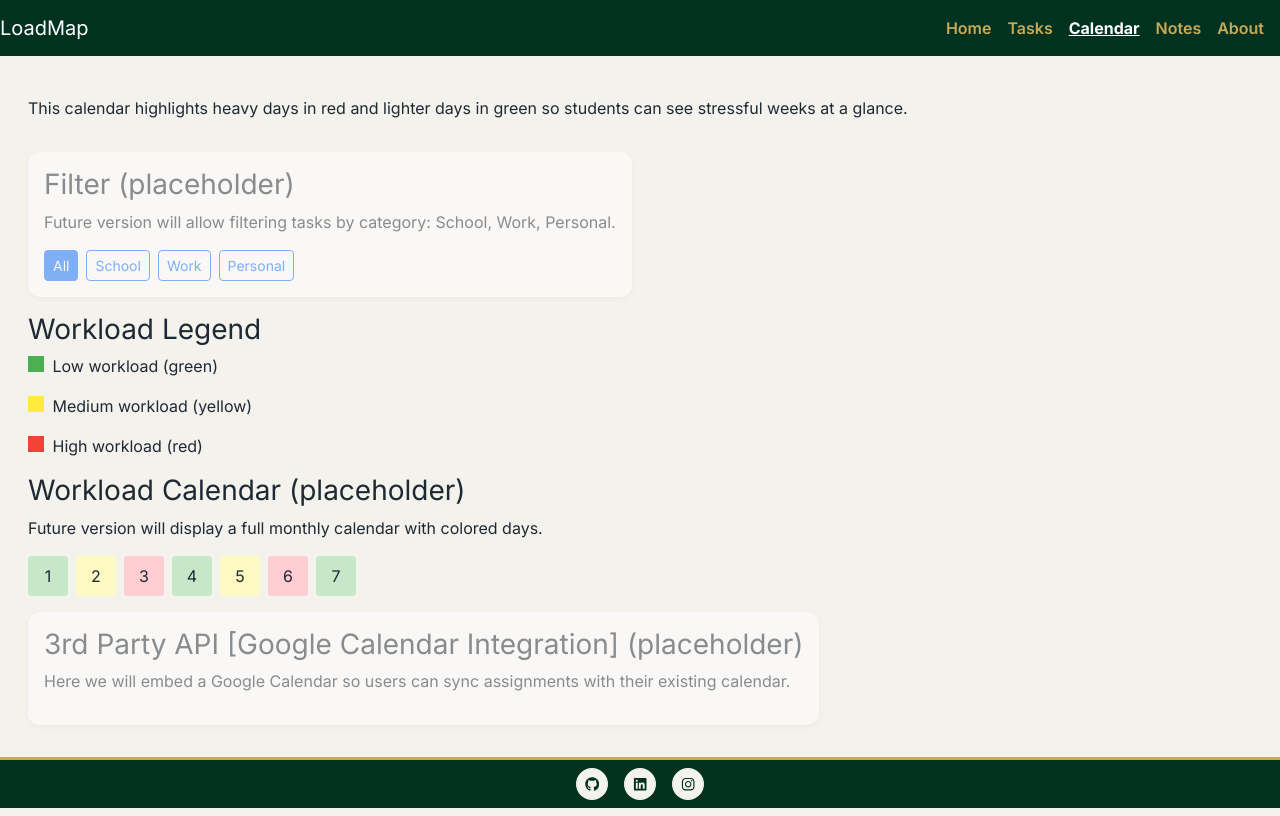
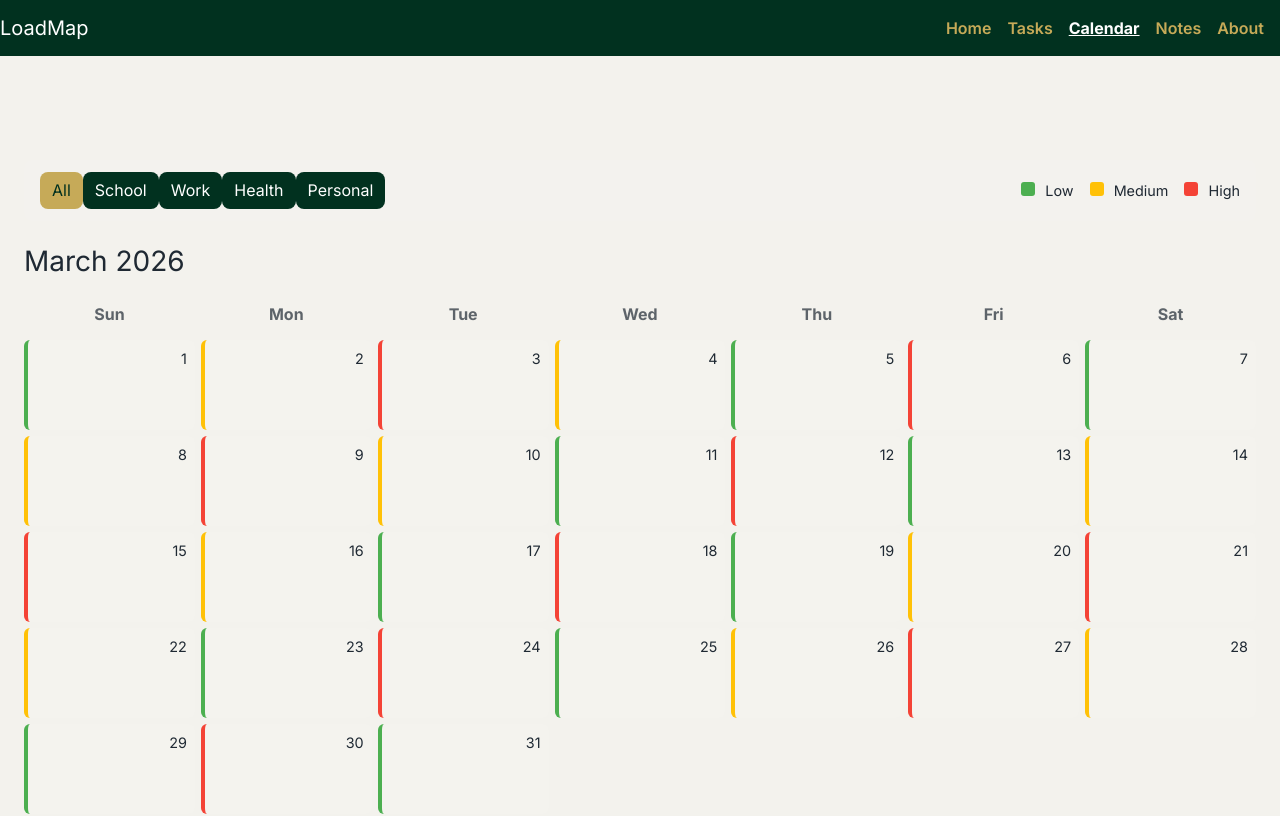
Before and after one commit to SethCSanti/startup, a React (Vite) app: page /calendar in a window 1280 px wide. Shown: the top 816 px of the page. Built offline with nearby package versions, Linux system fonts and the light colour scheme.

Commit message:
implemented filter from tasks into calendar, updated legend, made overall calendar format, updated calendar css

```diff
--- a/src/app.css
+++ b/src/app.css
@@ -525,3 +525,115 @@ button.logout:hover {
   from { transform: scale(0.95); }
   to { transform: scale(1); }
 }
+
+
+/* Page layout */
+.calendar-page {
+  padding-top: 5rem;
+  min-height: 90vh;
+  display: flex;
+  flex-direction: column;
+}
+
+/* Utility Bar */
+.calendar-utility-bar {
+  display: flex;
+  justify-content: space-between;
+  align-items: center;
+  flex-wrap: wrap;
+  gap: 1rem;
+  margin-bottom: 1.5rem;
+  padding: 0.75rem 1rem;
+  background: rgba(255,255,255,0.03);
+  border-radius: 8px;
+}
+
+/* Inline legend */
+.calendar-legend-inline {
+  display: flex;
+  gap: 1rem;
+  font-size: 0.9rem;
+}
+
+.legend-box {
+  display: inline-block;
+  width: 14px;
+  height: 14px;
+  margin-right: 6px;
+  border-radius: 3px;
+}
+
+.legend-box.low {
+  background-color: #4caf50;
+}
+
+.legend-box.medium {
+  background-color: #ffc107;
+}
+
+.legend-box.high {
+  background-color: #f44336;
+}
+
+/* Calendar main area */
+.calendar-main {
+  flex-grow: 1;
+  display: flex;
+  flex-direction: column;
+}
+
+.calendar-header {
+  margin-bottom: 0.5rem;
+}
+
+/* Monthly grid */
+.calendar-grid {
+  flex-grow: 1;
+  display: grid;
+  grid-template-columns: repeat(7, 1fr);
+  gap: 6px;
+}
+
+/* Weekday headers */
+.calendar-day-header {
+  font-weight: bold;
+  text-align: center;
+  padding: 0.5rem;
+  opacity: 0.7;
+}
+
+/* Day cells */
+.calendar-day {
+  min-height: 90px;
+  padding: 8px;
+  border-radius: 6px;
+  text-align: right;
+  font-size: 0.9rem;
+  background: rgba(255,255,255,0.04);
+  transition: transform 0.15s ease;
+}
+
+.calendar-day:hover {
+  transform: scale(1.02);
+}
+
+/* Workload coloring */
+.calendar-day.low {
+  border-left: 4px solid #4caf50;
+}
+
+.calendar-day.medium {
+  border-left: 4px solid #ffc107;
+}
+
+.calendar-day.high {
+  border-left: 4px solid #f44336;
+}
+
+/* API placeholder */
+.calendar-api-placeholder {
+  margin-top: 2rem;
+  padding: 1rem;
+  background: rgba(255,255,255,0.03);
+  border-radius: 8px;
+}
--- a/src/calendar/calendar.jsx
+++ b/src/calendar/calendar.jsx
@@ -1,52 +1,83 @@
-import React from 'react';
+import React, { useState } from 'react';
 
 export function Calendar() {
+  const [filter, setFilter] = useState("All");
+
+  const categories = ["All", "School", "Work", "Personal"];
+
   return (
-    <main>
-    <p>
-      This calendar highlights heavy days in red and lighter days in green so students can see stressful weeks at a glance.
-    </p>
+    <main className="calendar-page container-fluid">
 
-  <section id="task-filter-placeholder" class="placeholder">
-  <h3>Filter (placeholder)</h3>
-  <p>Future version will allow filtering tasks by category: School, Work, Personal.</p>
+      {/* Utility Bar */}
+      <section className="calendar-utility-bar">
 
-  <div class="d-flex gap-2 flex-wrap">
-    <button type="button" class="btn btn-primary btn-sm">All</button>
-    <button type="button" class="btn btn-outline-primary btn-sm">School</button>
-    <button type="button" class="btn btn-outline-primary btn-sm">Work</button>
-    <button type="button" class="btn btn-outline-primary btn-sm">Personal</button>
-  </div>
-</section>
+        {/* FILTER BUTTONS */}
+        <div className="filters">
+          {["All", "School", "Work", "Health", "Personal"].map((cat) => (
+            <button
+              key={cat}
+              onClick={() => setFilter(cat)}
+              className={filter === cat ? "active" : ""}
+            >
+              {cat}
+            </button>
+          ))}
+        </div>
 
-    <section class="calendar-legend">
-      <h3>Workload Legend</h3>
-      <p><span class="legend-box low"></span> Low workload (green)</p>
-      <p><span class="legend-box medium"></span> Medium workload (yellow)</p>
-      <p><span class="legend-box high"></span> High workload (red)</p>
-    </section>
+        {/* Legend */}
+        <div className="calendar-legend-inline">
+          <span><span className="legend-box low"></span> Low</span>
+          <span><span className="legend-box medium"></span> Medium</span>
+          <span><span className="legend-box high"></span> High</span>
+        </div>
 
-    <section class="calendar-placeholder">
-      <h3>Workload Calendar (placeholder)</h3>
-      <p>Future version will display a full monthly calendar with colored days.</p>
+      </section>
 
-      <div class="day-grid">
-        <div class="day low">1</div>
-        <div class="day medium">2</div>
-        <div class="day high">3</div>
-        <div class="day low">4</div>
-        <div class="day medium">5</div>
-        <div class="day high">6</div>
-        <div class="day low">7</div>
-      </div>
-    </section>
+      {/* Calendar Area */}
+      <section className="calendar-main">
 
-    <section class="placeholder">
-      <h3>3rd Party API [Google Calendar Integration] (placeholder)</h3>
-      <p>
-        Here we will embed a Google Calendar so users can sync assignments with their existing calendar.
-      </p>
-    </section>
-  </main>
+        <div className="calendar-header">
+          <h3>March 2026</h3>
+        </div>
+
+        <div className="calendar-grid">
+          {/* Weekday headers */}
+          <div className="calendar-day-header">Sun</div>
+          <div className="calendar-day-header">Mon</div>
+          <div className="calendar-day-header">Tue</div>
+          <div className="calendar-day-header">Wed</div>
+          <div className="calendar-day-header">Thu</div>
+          <div className="calendar-day-header">Fri</div>
+          <div className="calendar-day-header">Sat</div>
+
+          {/* Sample month days */}
+          {[...Array(31)].map((_, i) => {
+            const day = i + 1;
+
+            let workloadClass = "";
+            if (day % 3 === 0) workloadClass = "high";
+            else if (day % 2 === 0) workloadClass = "medium";
+            else workloadClass = "low";
+
+            return (
+              <div key={day} className={`calendar-day ${workloadClass}`}>
+                {day}
+              </div>
+            );
+          })}
+        </div>
+
+      </section>
+
+      {/* API Placeholder */}
+      <section className="calendar-api-placeholder">
+        <h4>Google Calendar Integration (Coming Soon)</h4>
+        <p>
+          Future version will allow syncing assignments directly with your
+          Google Calendar.
+        </p>
+      </section>
+
+    </main>
   );
 }
```
